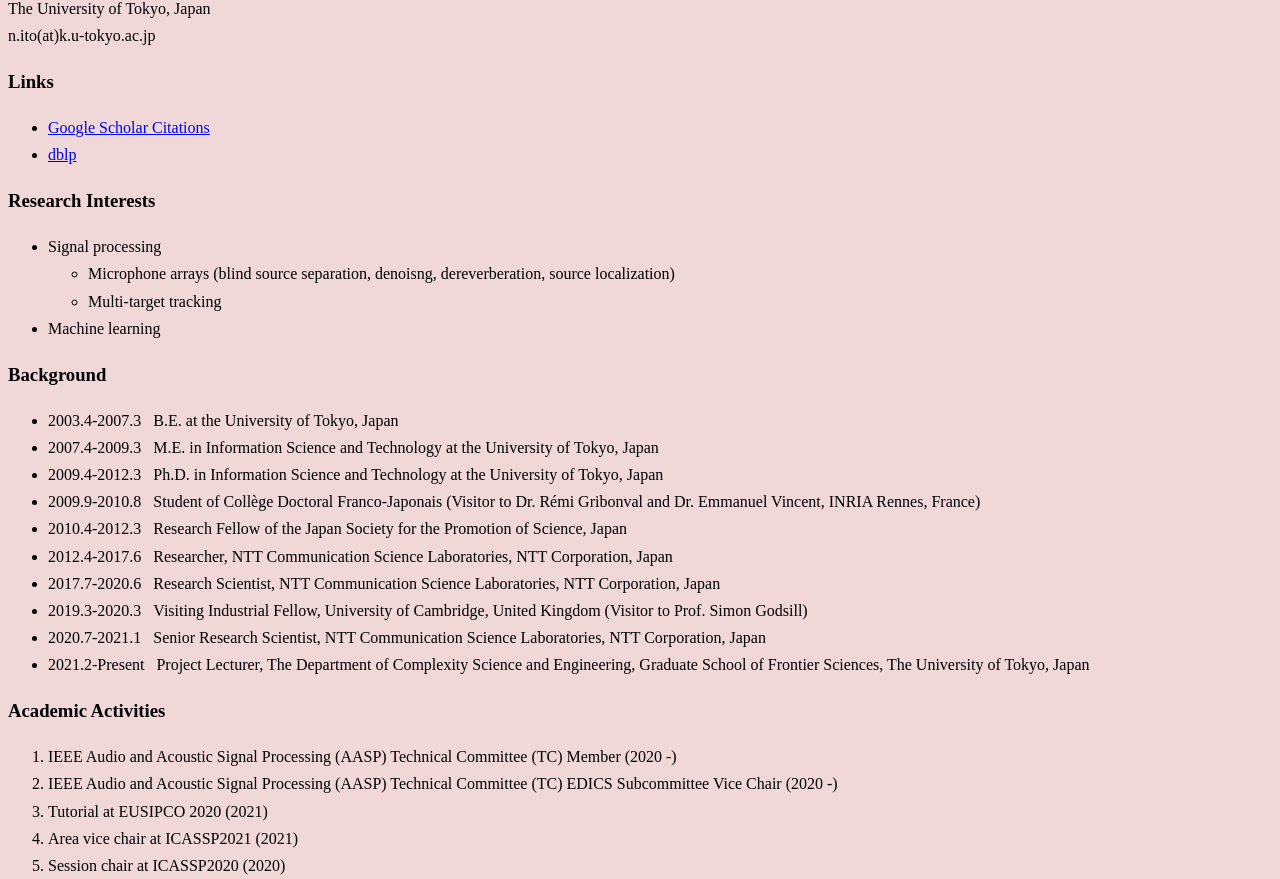
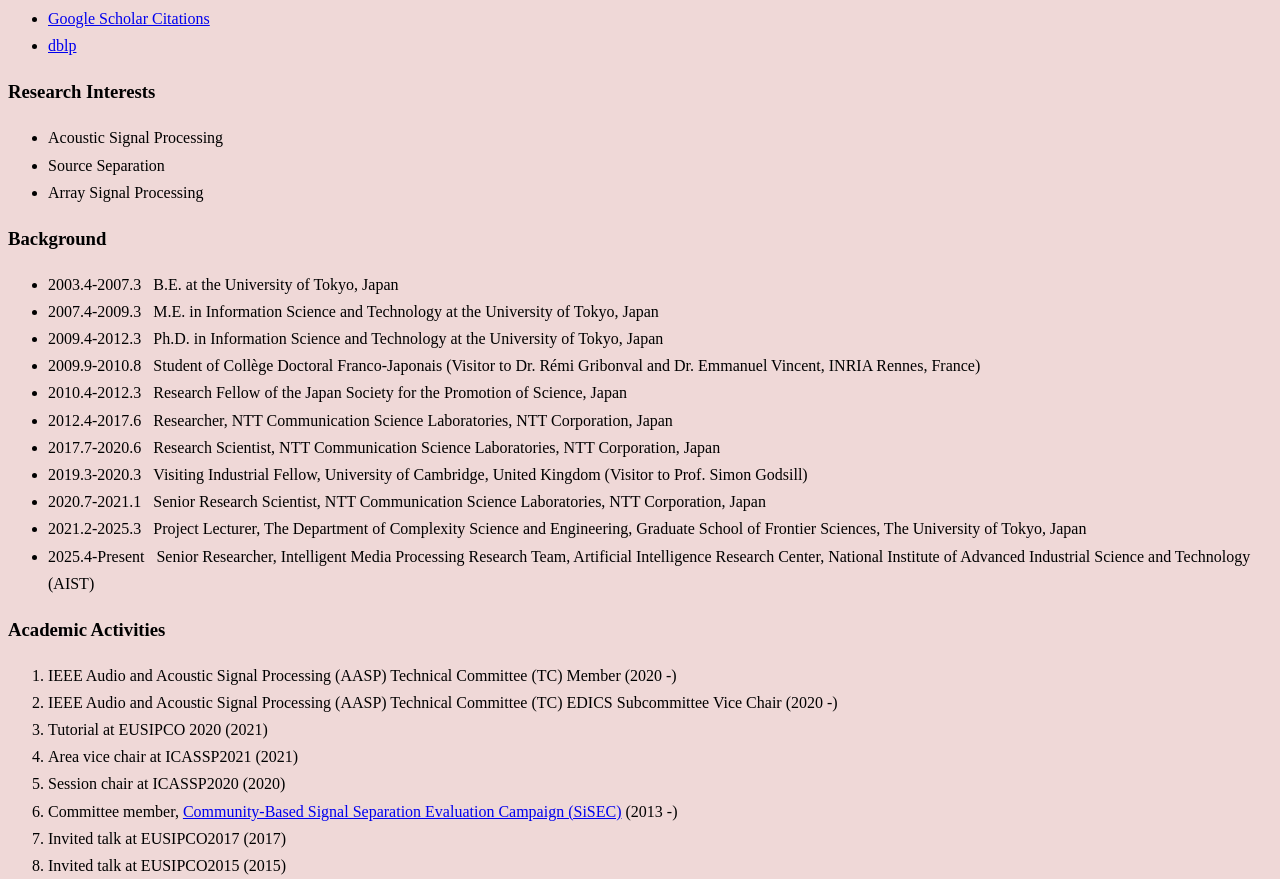
Before and after one commit to nobutaka-ito/nobutaka-ito.github.io, a plain HTML site: page index.html in a window 1280 px wide. Shown: the part 456-1335 px from the top of the page. Drawn offline with Linux system fonts and the light colour scheme.

Commit message:
Update index.html

```diff
--- a/index.html
+++ b/index.html
@@ -28,13 +28,11 @@ body {line-height: 170%;}
 
 
 <h2><font size="+3">Nobutaka ITO (Ph.D.)</font></h2>
-Project Lecturer <br>
-Sugiyama-Yokoya Lab<br>
-Department of Complexity Science and Engineering<br>
-Graduate School of Frontier Sciences<br>
-The University of Tokyo, Japan<br>
-n.ito(at)k.u-tokyo.ac.jp<br>
-
+Senior Researcher
+Intelligent Media Processing Research Team
+Artificial Intelligence Research Center
+National Institute of Advanced Industrial Science and Technology (AIST)
+nobutaka.itou(at)aist.go.jp
 
 <h3>Links</h3>
 <ul>
@@ -44,12 +42,9 @@ n.ito(at)k.u-tokyo.ac.jp<br>
 
 <h3>Research Interests</h3>
 <ul>
-<li>Signal processing</li>
-<ul>
-<li>Microphone arrays (blind source separation, denoisng, dereverberation, source localization)</li>
-<li>Multi-target tracking</li>
-</ul>
-<li>Machine learning</li>
+<li>Acoustic Signal Processing</li>
+<li>Source Separation</li>
+<li>Array Signal Processing</li>
 </ul>
 
 <h3>Background</h3>
@@ -63,7 +58,9 @@ n.ito(at)k.u-tokyo.ac.jp<br>
 <li>2017.7-2020.6&nbsp;&nbsp;&nbsp;Research Scientist, NTT Communication Science Laboratories, NTT Corporation, Japan</li>
 <li>2019.3-2020.3&nbsp;&nbsp;&nbsp;Visiting Industrial Fellow, University of Cambridge, United Kingdom (Visitor to Prof. Simon Godsill)</li>
 <li>2020.7-2021.1&nbsp;&nbsp;&nbsp;Senior Research Scientist, NTT Communication Science Laboratories, NTT Corporation, Japan</li>
-<li>2021.2-Present&nbsp;&nbsp;&nbsp;Project Lecturer, The Department of Complexity Science and Engineering, Graduate School of Frontier Sciences, The University of Tokyo, Japan<br>
+<li>2021.2-2025.3&nbsp;&nbsp;&nbsp;Project Lecturer, The Department of Complexity Science and Engineering, Graduate School of Frontier Sciences, The University of Tokyo, Japan<br>
+<li>2025.4-Present&nbsp;&nbsp;&nbsp;Senior Researcher, Intelligent Media Processing Research Team, Artificial Intelligence Research Center, National Institute of Advanced Industrial Science and Technology (AIST)
+<br>
 </ul>
 
 
```
